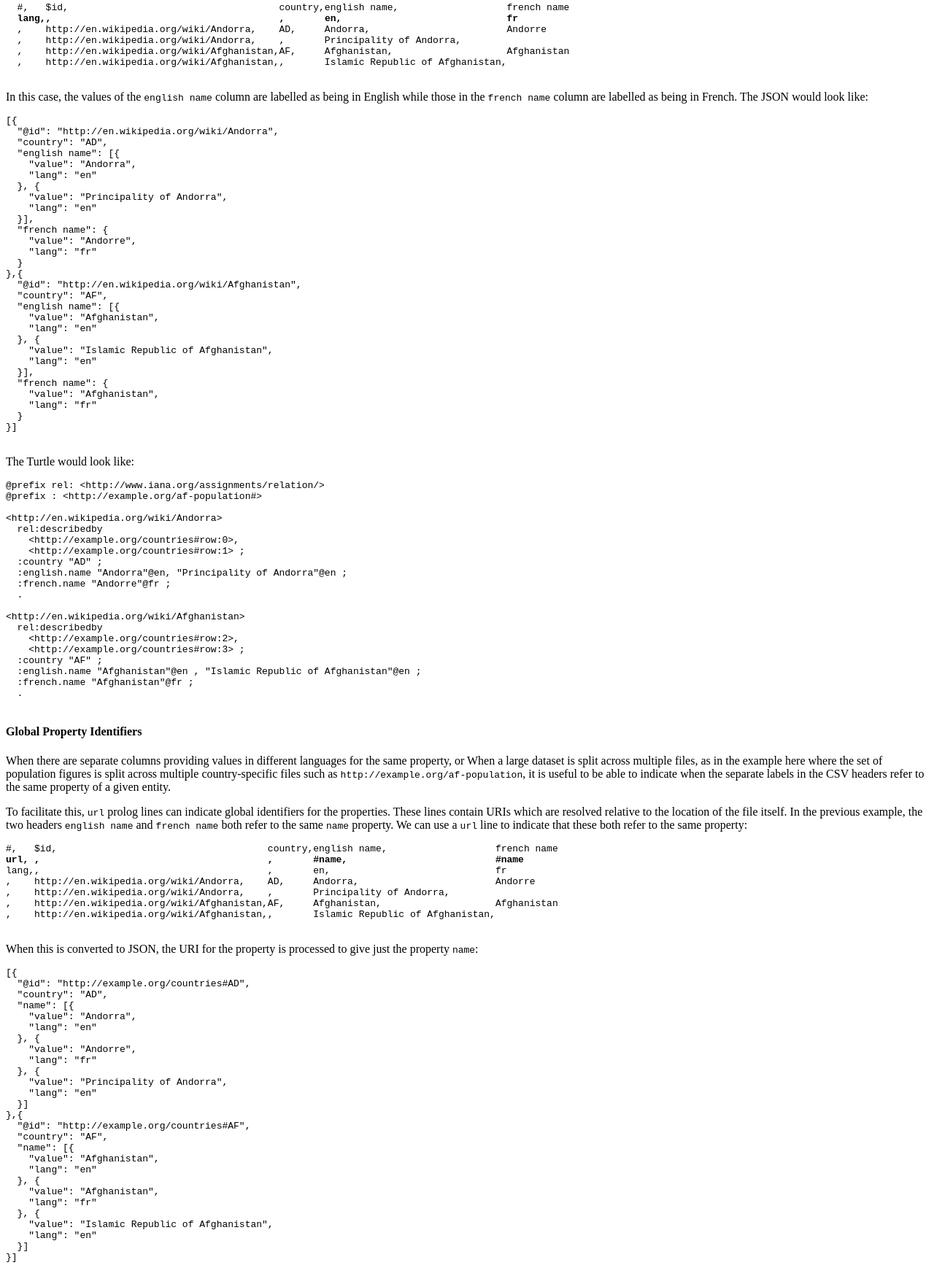
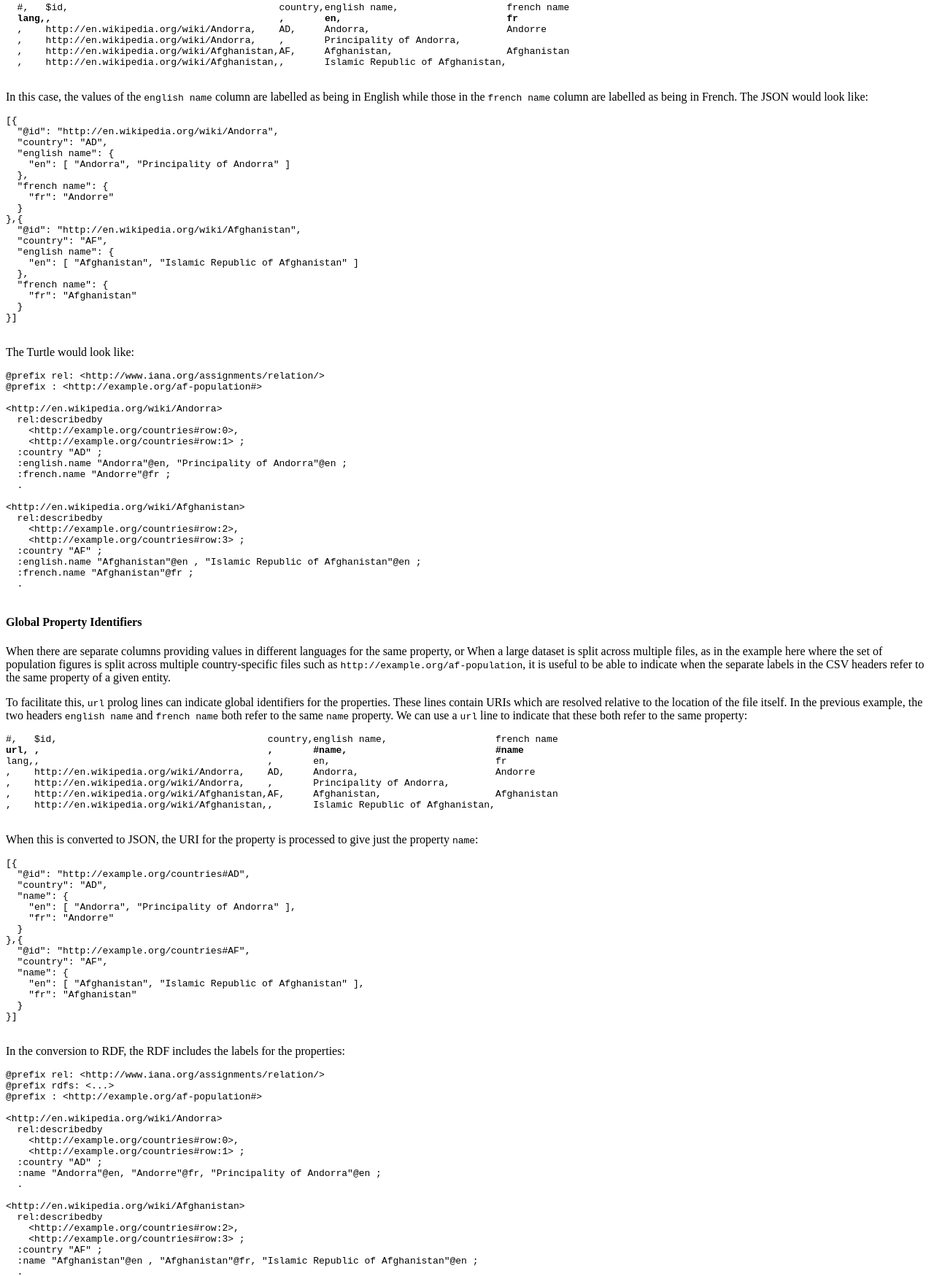
Before and after one commit to JeniT/linked-csv, a plain HTML site: page index.html in a window 1280 px wide. Shown: the part 4829-6578 px from the top of the page at 73% size. Drawn offline with Linux system fonts and the light colour scheme.

Commit message:
changed method of supporting lang in JSON version

```diff
--- a/index.html
+++ b/index.html
@@ -347,30 +347,20 @@ AF,     1963,10188299
 [{
   "@id": "http://en.wikipedia.org/wiki/Andorra",
   "country": "AD",
-  "english name": [{
-    "value": "Andorra",
-    "lang": "en"
-  }, {
-    "value": "Principality of Andorra",
-    "lang": "en"
-  }],
+  "english name": {
+    "en": [ "Andorra", "Principality of Andorra" ]
+  },
   "french name": {
-    "value": "Andorre",
-    "lang": "fr"
+    "fr": "Andorre"
   }
 },{
   "@id": "http://en.wikipedia.org/wiki/Afghanistan",
   "country": "AF",
-  "english name": [{
-    "value": "Afghanistan",
-    "lang": "en"
-  }, {
-    "value": "Islamic Republic of Afghanistan",
-    "lang": "en"
-  }],
+  "english name": {
+    "en": [ "Afghanistan", "Islamic Republic of Afghanistan" ]
+  },
   "french name": {
-    "value": "Afghanistan",
-    "lang": "fr"
+    "fr": "Afghanistan"
   }
 }]
           </pre>
@@ -425,29 +415,17 @@ lang,,                                        ,       en,
 [{
   "@id": "http://example.org/countries#AD",
   "country": "AD",
-  "name": [{
-    "value": "Andorra",
-    "lang": "en"
-  }, {
-    "value": "Andorre",
-    "lang": "fr"
-  }, {
-    "value": "Principality of Andorra",
-    "lang": "en"
-  }]
+  "name": {
+    "en": [ "Andorra", "Principality of Andorra" ],
+    "fr": "Andorre"
+  }
 },{
   "@id": "http://example.org/countries#AF",
   "country": "AF",
-  "name": [{
-    "value": "Afghanistan",
-    "lang": "en"
-  }, {
-    "value": "Afghanistan",
-    "lang": "fr"
-  }, {
-    "value": "Islamic Republic of Afghanistan",
-    "lang": "en"
-  }]
+  "name": {
+    "en": [ "Afghanistan", "Islamic Republic of Afghanistan" ],
+    "fr": "Afghanistan"
+  }
 }]
           </pre>
           <p>
@@ -835,10 +813,15 @@ url, ,   http://www.iana.org/assignments/relation/item
           As the result of this algorithm, multiple columns may be mapped to a single property. Where there are multiple columns mapping to a single property, that property is marked as <dfn title="expects arrays">expecting arrays</dfn>. If any of the columns comprising the property has a value within the <code>lang</code> prolog line, the property is marked as a <dfn>language property</dfn>.
         </p>
         <p>
-          Each sequence of data lines associated with the JSON object is processed as follows. A property is created within the JSON object for each property for which the data lines provide values (properties with no values are left undefined). If the property <a>expects arrays</a>, it will be assigned an array of values even if only one value is provided within the data lines. Each value is then processed as follows:
+          Each sequence of data lines associated with the JSON object is processed as follows. A property is created within the JSON object for each property for which the data lines provide values (properties with no values are left undefined).
+        </p>
+        <p>
+          If the property is a <a>language property</a>, it is mapped into an object with a property for each provided language. If the property <a>expects arrays</a>, the values of these properties will be arrays; otherwise the values will be plain strings.
+        </p>
+        <p>
+          If the property is not a <a>language property</a>, each value will be processed as follows. If it <a>expects arrays</a>, it will be assigned an array of values even if only one value is provided within the data lines.
         </p>
         <ol>
-          <li>if the property is a <a>language property</a>, it is mapped into an object with a property <code>value</code> and, if the column from which the value comes has a value in the <code>lang</code> prolog line, a <code>lang</code> property with that language</li>
           <li>if the value (as given by the <code>type</code> prolog line or inferred from the syntax of the value, as described in <a href="#property-types" class="sectionRef"></a>) is of the type <code>integer</code>, <code>decimal</code> or <code>double</code>, then if it is numeric, it is mapped to a number, otherwise to <code>null</code></li>
           <li>if the value is of the type <code>boolean</code>, if it has the value <code>true</code> or <code>false</code>, it is mapped to a boolean, otherwise to <code>null</code></li>
           <li>if the value is a year, it is mapped to a number</li>
```
